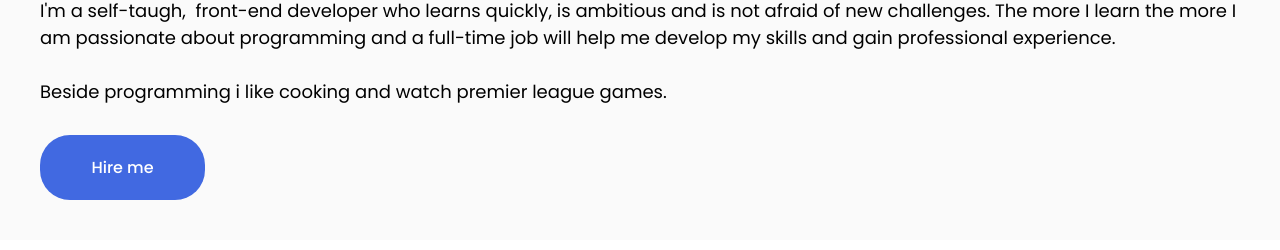
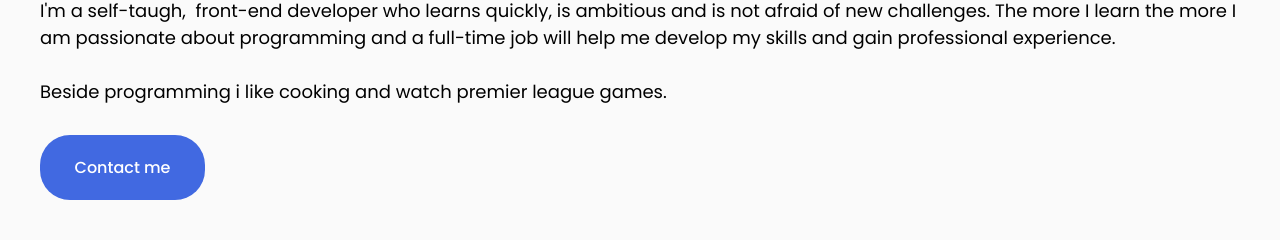
Before and after one commit to MacRapacki/Portfolio, a React (Create React App) app: page / in a window 1280 px wide. Shown: the part 1694-1944 px from the top of the page. Built offline with nearby package versions, Linux system fonts and the light colour scheme.

Commit message:
minor changes

```diff
--- a/src/components/about/About.jsx
+++ b/src/components/about/About.jsx
@@ -18,7 +18,7 @@ const About = () => {
         <h3>I'm Self-Taught Front End Developer.</h3>
         <p style={{ whiteSpace: "pre-wrap" }}>{aboutMeText}</p>
         <a href="#05" className="about_contact_btn">
-          Hire me
+          Contact me
         </a>
       </div>
     </section>
```
